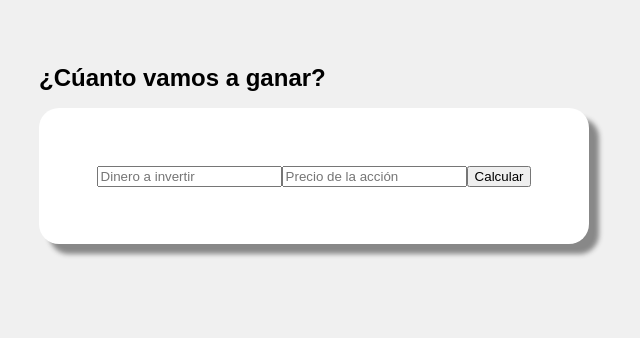
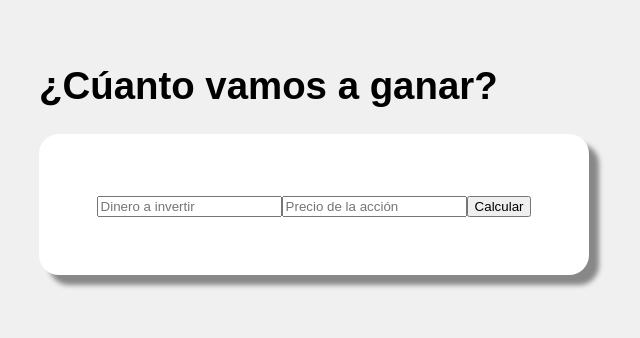
Before and after one commit to carlosvin/pricecalculator, a Flask app: page / in a window 1280 px wide. Shown: the top 338 px of the page, without its empty margins (25-665 px from the left). Run offline with Flask 2, Linux system fonts and the light colour scheme.

Commit message:
font size

```diff
--- a/static/style.css
+++ b/static/style.css
@@ -1,5 +1,5 @@
 html {
-	font-size: 62.5%;
+	font-size: 100%;
 }
 body{
 	margin: 5%;
```
